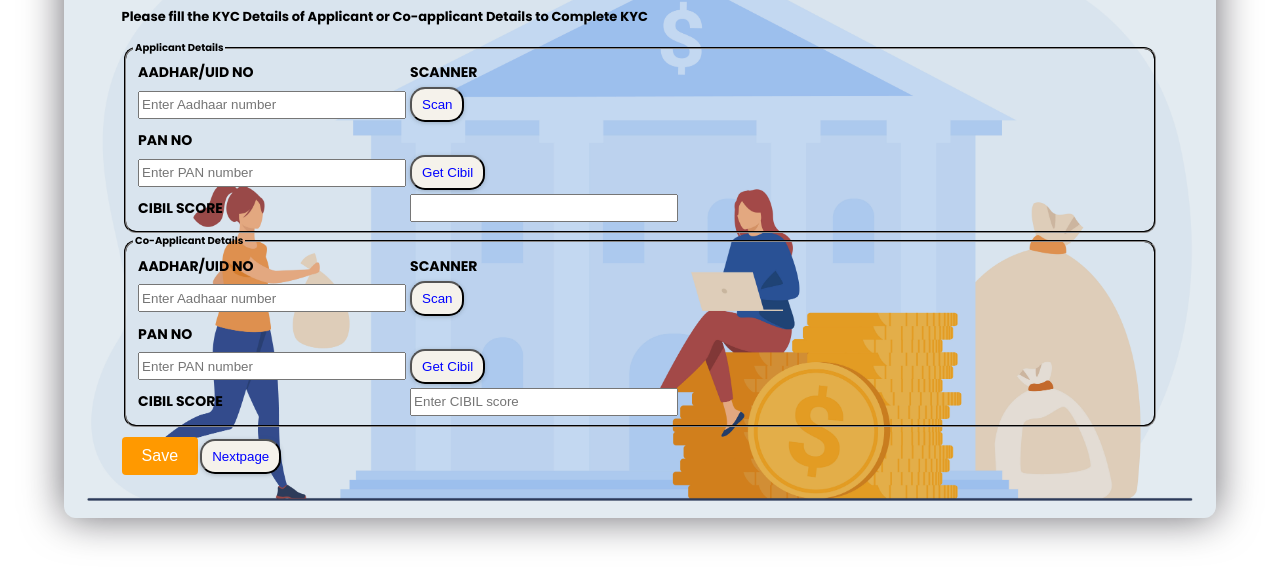
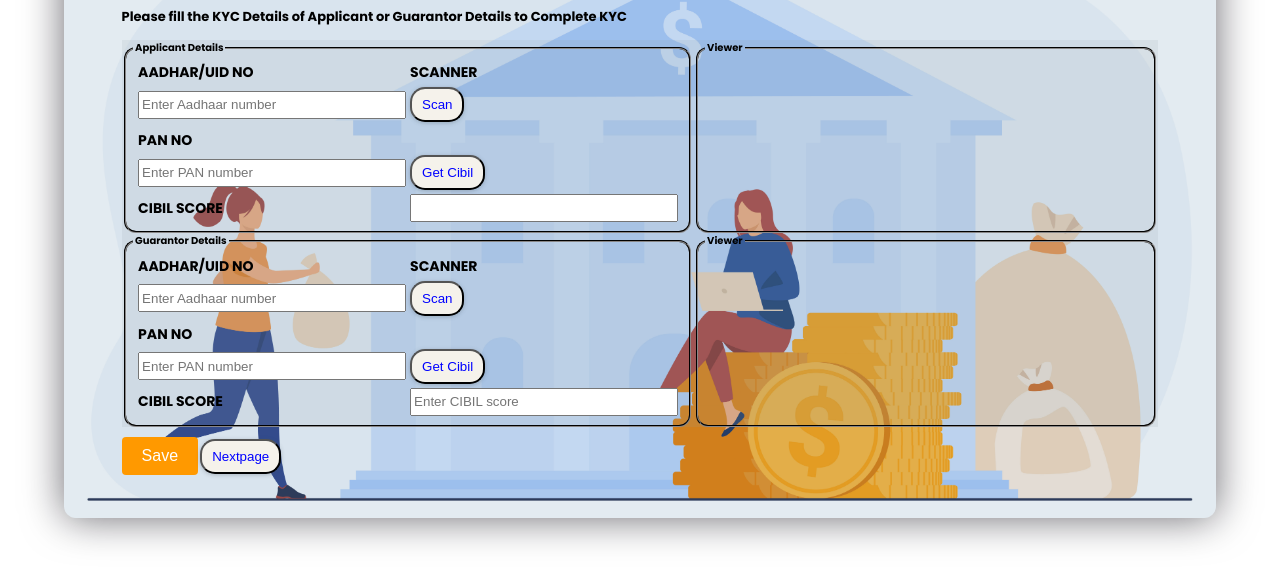
Before and after one commit to anshulkashyap1234/Dealer, a plain HTML site: page Aadhar.html in a window 1280 px wide. Shown: the part 227-810 px from the top of the page. Drawn offline with nearby package versions, Linux system fonts and the light colour scheme.

Commit message:
Update Aadhar.html
ok

```diff
--- a/Aadhar.html
+++ b/Aadhar.html
@@ -14,7 +14,16 @@
         @import url("https://fonts.googleapis.com/css2?family=Poppins:wght@400;600;700&display=swap");
         @import url("https://fonts.googleapis.com/css2?family=Nunito:ital,wght@0,300;0,400;0,600;0,700;1,300;1,400&display=swap");
 
+        .fieldset-row {
+            display: flex;
+            gap: 1px;
+            background-color:  rgba(147, 159, 166, 0.144);
 
+        }
+
+        .fieldset-row > fieldset {
+            flex: 1;
+        }
     </style>
      <link rel="stylesheet" type="text/css" href="style1.css" />
 </head>
@@ -26,10 +35,11 @@
         <div class="container_login">
             <div>
                 <h1 style="margin-bottom: 10px;">KYC DETAILS</h1>
-                <p class="info">Please fill the KYC Details of Applicant or Co-applicant Details to Complete KYC</p>
+                <p class="info">Please fill the KYC Details of Applicant or Guarantor Details to Complete KYC</p>
             </div>
             <div class="main_content">
                 <form action="Product.html">
+                    <div class="fieldset-row">
                     <fieldset>
                         <legend>Applicant Details</legend>
                         <div class="f">
@@ -76,7 +86,12 @@
                         </div>
                     </fieldset>
                     <fieldset>
-                        <legend>Co-Applicant Details</legend>
+                        <legend>Viewer</legend>
+                    </fieldset>
+                </div>
+<div class="fieldset-row">
+                    <fieldset>
+                        <legend>Guarantor Details</legend>
                         <div class="f">
                             <table>
                                 <tr>
@@ -121,6 +136,10 @@
                             </table>
                         </div>
                     </fieldset>
+                    <fieldset>
+                        <legend>Viewer</legend>
+                    </fieldset>
+                </div>
                     <button type="button" class="Button">Save</button>
                     <input type="submit" value="Nextpage" id="button" class="b">
                 </form>
```
